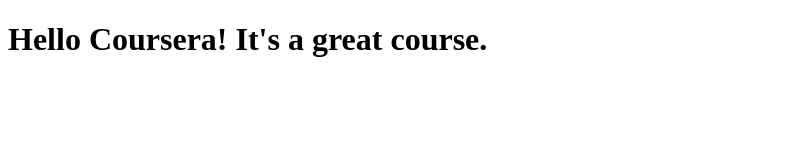
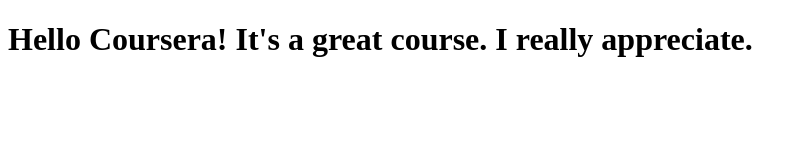
Before and after one commit to cernyvoj/coursera-test, a plain HTML site: page site/index.html in a window 1280 px wide. Shown: the whole page, without its empty margins (0-807 px from the left). Drawn offline with Linux system fonts and the light colour scheme.

Commit message:
next refreshing news

```diff
--- a/site/index.html
+++ b/site/index.html
@@ -4,6 +4,6 @@
 	<title>Hello Coursera!</title>
 </head>
 <body>
-<h1>Hello Coursera! It's a great course.</h1>
+<h1>Hello Coursera! It's a great course. I really appreciate.</h1>
 </body>
 </html>
```
